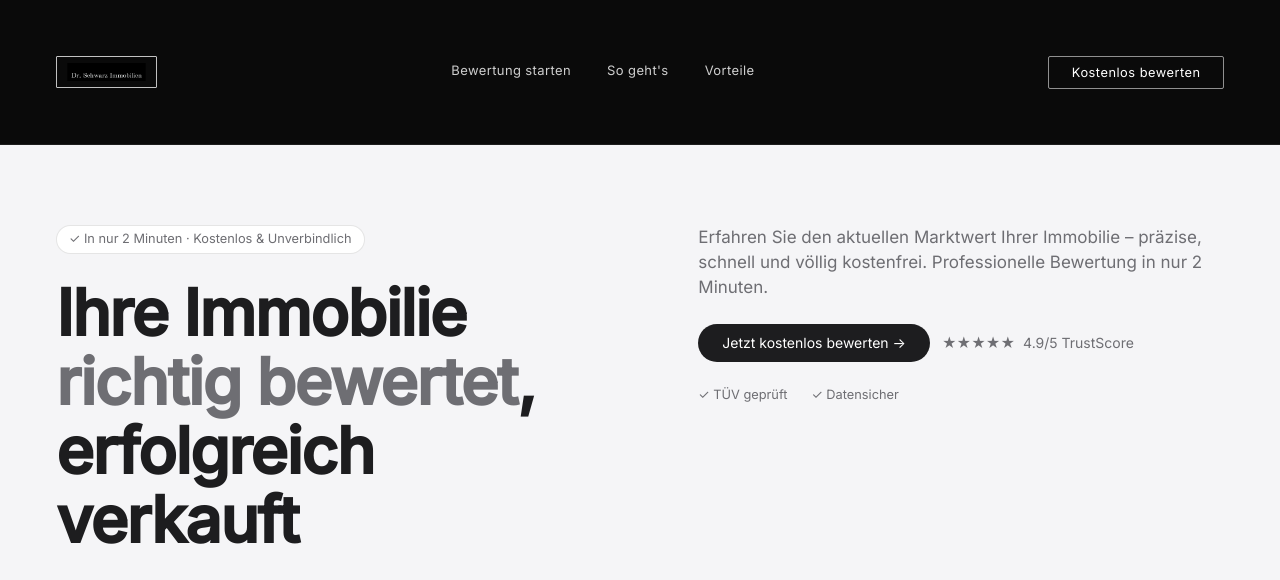
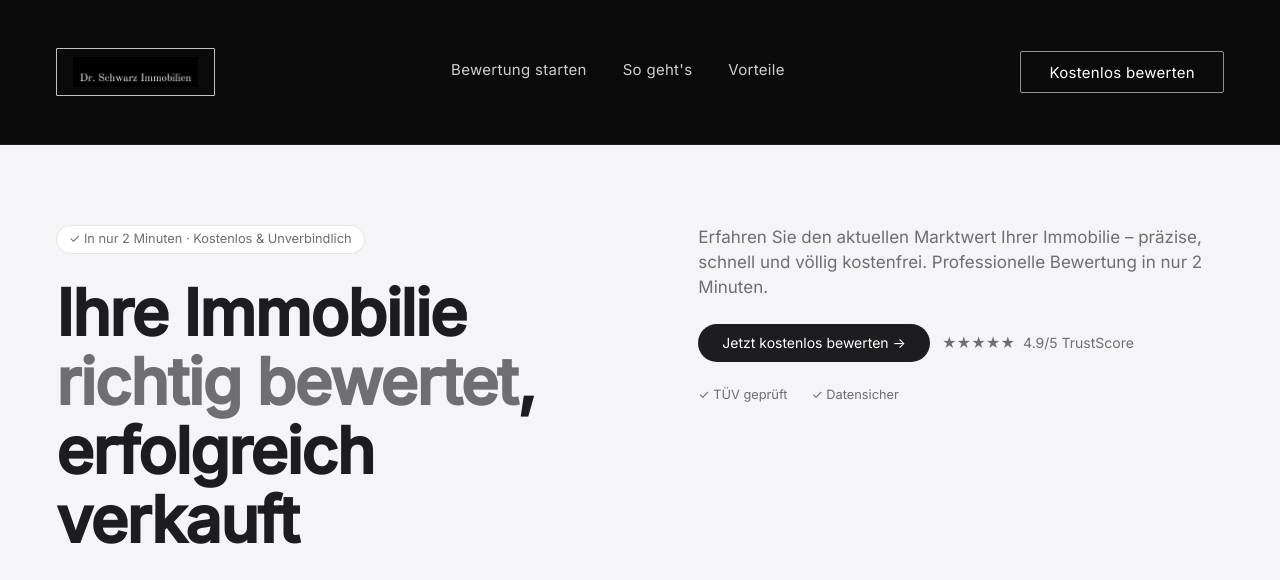
Before and after one commit to Mehmet199942/immowert-24-main, a plain HTML site: page index.html in a window 1280 px wide. Shown: the top 580 px of the page. Drawn offline with Linux system fonts and the light colour scheme.

Commit message:
Scale up logo, nav text and CTA button to match Blackstone's larger header elements

```diff
--- a/styles.css
+++ b/styles.css
@@ -73,11 +73,11 @@ body {
 }
 
 .logo-img {
-    height: 2rem;
+    height: 3rem;
     width: auto;
     display: block;
     border: 1px solid rgba(255, 255, 255, 0.75);
-    padding: 0.35rem 0.65rem;
+    padding: 0.5rem 1rem;
     border-radius: 1px;
     background: transparent;
 }
@@ -95,9 +95,9 @@ body {
 .nav a {
     text-decoration: none;
     color: rgba(255, 255, 255, 0.80);
-    font-size: 0.8125rem;
+    font-size: 0.9375rem;
     font-weight: 400;
-    letter-spacing: 0.03em;
+    letter-spacing: 0.02em;
     transition: color 0.2s;
     position: relative;
     padding-bottom: 3px;
@@ -127,14 +127,14 @@ body {
 .btn-header {
     background: transparent;
     color: #ffffff;
-    padding: 0.5rem 1.4rem;
+    padding: 0.65rem 1.75rem;
     border: 1px solid rgba(255, 255, 255, 0.55);
     border-radius: 2px;
-    font-size: 0.8rem;
+    font-size: 0.9375rem;
     font-weight: 400;
     cursor: pointer;
     transition: background 0.25s, border-color 0.25s;
-    letter-spacing: 0.04em;
+    letter-spacing: 0.02em;
     font-family: inherit;
     white-space: nowrap;
     flex-shrink: 0;
```
